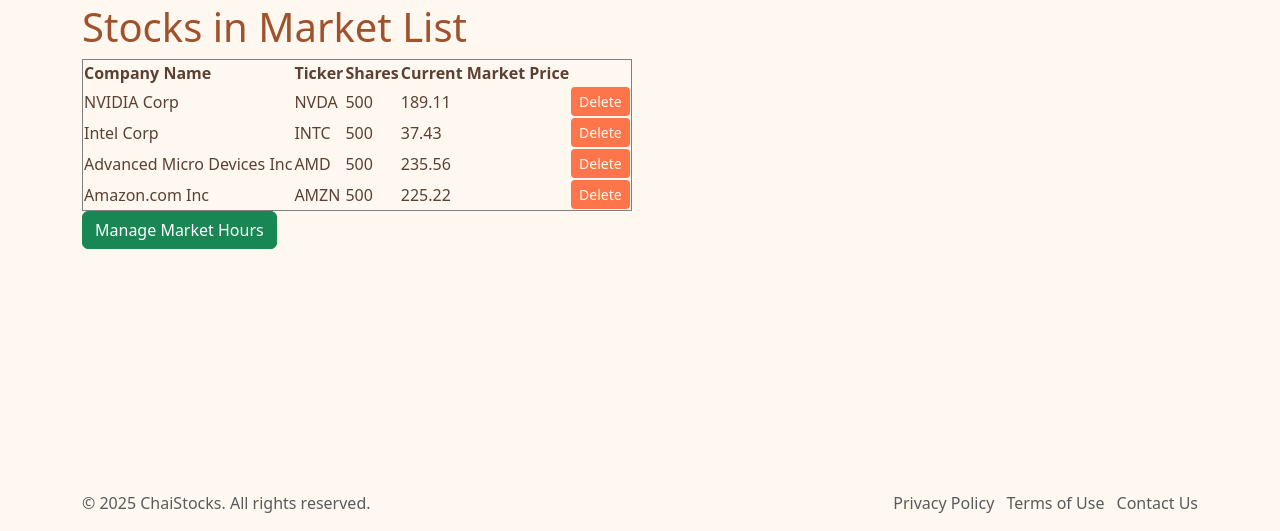
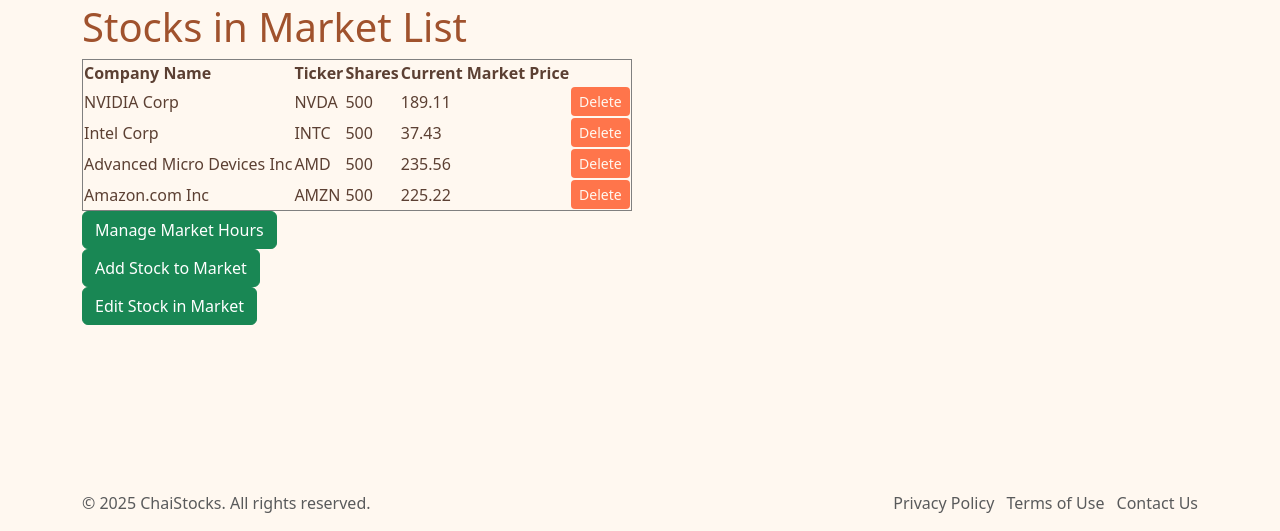
Before and after one commit to JelleJello/401-Project-Repo, a Flask app: template templates/admin_dashboard.html in a window 1280 px wide. Shown: the part 269-800 px from the top of the page. Run offline with Flask 3, Linux system fonts and the light colour scheme; the template is opened without the code that fills it: values that come from a table or form of the project are taken from there, others are empty; data comes from the database, SQL or seed files in the repository; some libraries are stand-ins or nearby versions.

Commit message:
I forgor 💀
small update, i added the buttons that direct to the respective add and edit stock pages

```diff
--- a/templates/admin_dashboard.html
+++ b/templates/admin_dashboard.html
@@ -49,8 +49,7 @@
           <td>{{ stock.quantity }}</td>
           <td>{{ stock.currentMarketPrice }}</td>
           <td>
-            <a href="{{ url_for('delete_stock', id=stock.id) }}" class="btn btn-danger btn-sm"
-              onclick="return confirm('Are you sure?')">Delete</a>
+            <a href="{{ url_for('delete_stock', id=stock.id) }}" class="btn btn-danger btn-sm" onclick="return confirm('Are you sure?')">Delete</a>
           </td>
         </tr>
         {% endfor %}
@@ -60,6 +59,12 @@
   <div>
     <a class="btn btn-success" href="{{ url_for('manage_markethours') }}" role="button">Manage Market Hours</a>
   </div>
+  <div>
+    <a class="btn btn-success" href="{{ url_for('add_stock') }}" role="button">Add Stock to Market</a>
+  </div>
+  <div>
+    <a class="btn btn-success" href="{{ url_for('edit_stock') }}" role="button">Edit Stock in Market</a>
+  </div>
 </div>
 
 
```
